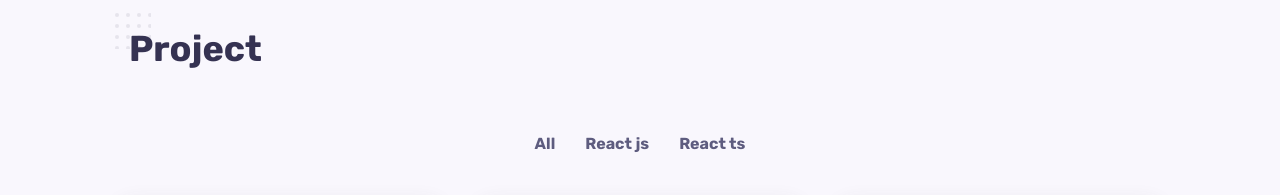
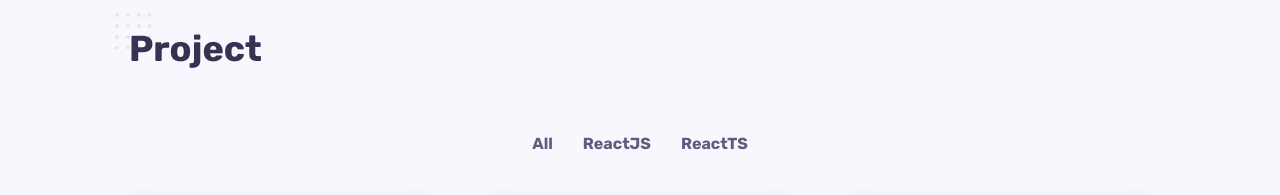
Before and after one commit to jmsxcc/Portfolio, a React (Vite) app: page / in a window 1280 px wide. Shown: the part 2260-2455 px from the top of the page. Built offline with nearby package versions, Linux system fonts and the light colour scheme; grey boxes are pictures that could not be loaded.

Commit message:
Add files via upload

```diff
--- a/src/components/project/Menu.jsx
+++ b/src/components/project/Menu.jsx
@@ -10,7 +10,7 @@ const Menu = [
     title: "TodoList",
     link: "https://todo-list-rho-ten-74.vercel.app/",
     github: "https://github.com/jmsxcc/TodoList",
-    category: "React js",
+    category: "ReactJS",
   },
   {
     id: 2,
@@ -18,7 +18,7 @@ const Menu = [
     title: "BMI Calculator",
     link: "https://bmi-calculator-three-dun.vercel.app/",
     github: "https://github.com/jmsxcc/BMI-Calculator",
-    category: "React ts",
+    category: "ReactTS",
   },
   {
     id: 3,
@@ -26,7 +26,7 @@ const Menu = [
     title: "Furniture Store",
     link: "https://furniture-store-ashen.vercel.app/",
     github: "https://github.com/jmsxcc/furniture-store",
-    category: "React js",
+    category: "ReactJS",
   },
   {
     id: 4,
@@ -34,7 +34,7 @@ const Menu = [
     title: "React Login",
     link: "https://react-login-blond.vercel.app/",
     github: "https://github.com/jmsxcc/react-login",
-    category: "React js",
+    category: "ReactJS",
   },
 ];
 export default Menu;
--- a/src/components/project/Project.jsx
+++ b/src/components/project/Project.jsx
@@ -20,11 +20,11 @@ export const Project = () => {
         <span className="work_item" onClick={() => setItems(Menu)}>
           All
         </span>
-        <span className="work_item" onClick={() => filterItem("React js")}>
-          React js
+        <span className="work_item" onClick={() => filterItem("ReactJS")}>
+          ReactJS
         </span>
-        <span className="work_item" onClick={() => filterItem("React ts")}>
-          React ts
+        <span className="work_item" onClick={() => filterItem("ReactTS")}>
+          ReactTS
         </span>
       </div>
 
```
